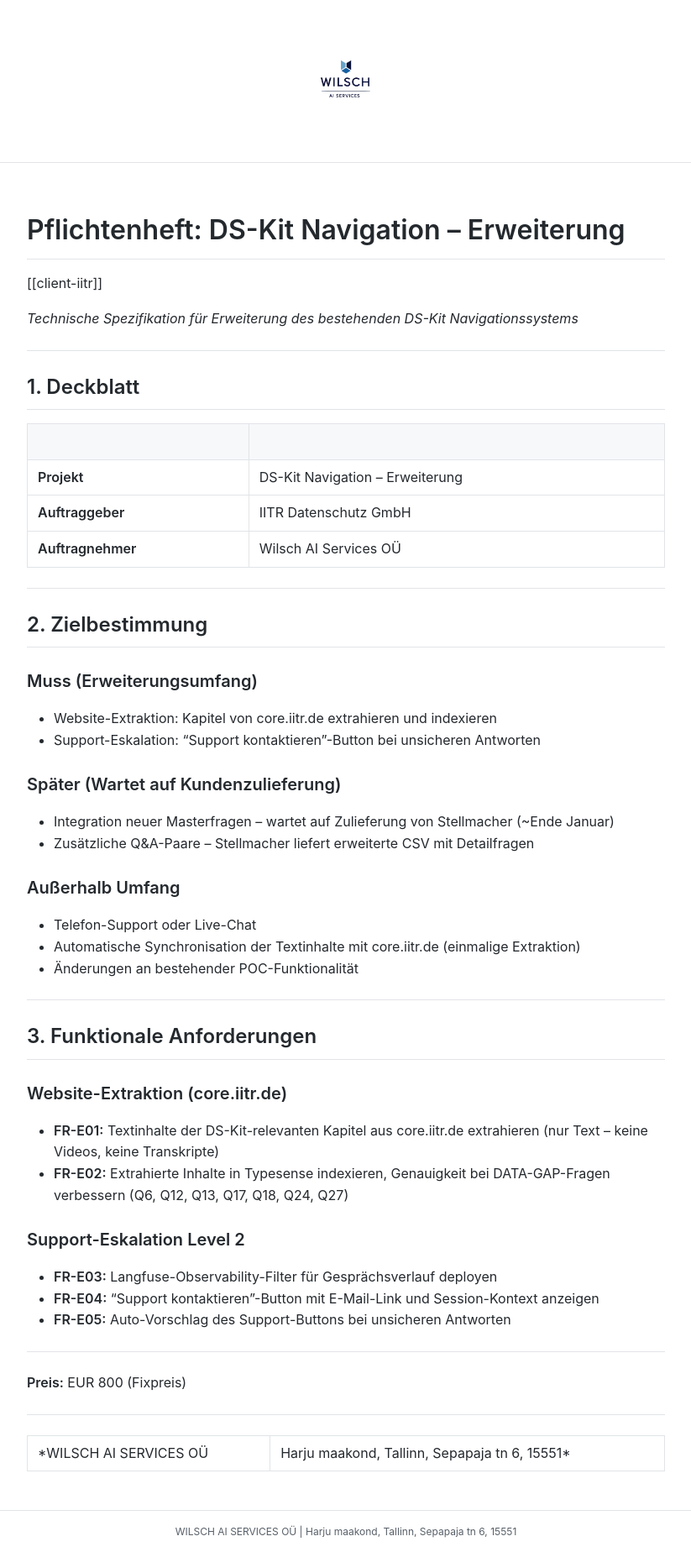
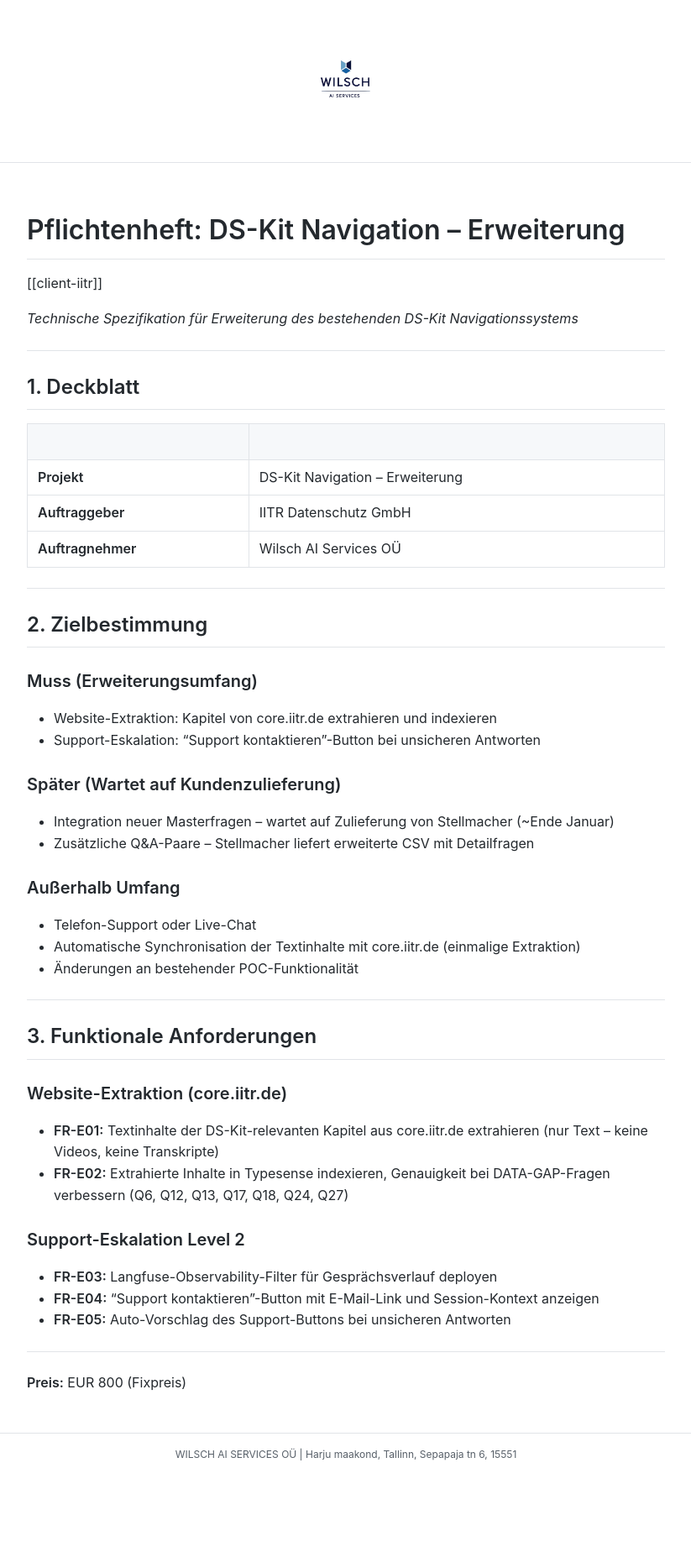
Before and after one commit to MariusWilsch/public-wilsch-ai-pages, a Jekyll site: the page built from project/iitr/pflichtenheft-dskit-navigation-extension.md, in a window 1280 px wide. Shown: the whole page at 84% size, without its empty margins (228-1051 px from the left). Built offline with Jekyll 4.4.1, drawn with Linux system fonts in a browser that asks for light colours; our own code applies the rules of GitHub Pages for plain Markdown files; after the commit the page ends 1756 px from its top, so only the background shows below that.

Commit message:
Sync from hippocampus 2026-01-20

```diff
--- a/project/iitr/pflichtenheft-dskit-navigation-extension.md
+++ b/project/iitr/pflichtenheft-dskit-navigation-extension.md
@@ -52,7 +52,3 @@ publish: true
 ---
 
 **Preis:** EUR 800 (Fixpreis)
-
----
-
-*WILSCH AI SERVICES OÜ | Harju maakond, Tallinn, Sepapaja tn 6, 15551*
```
